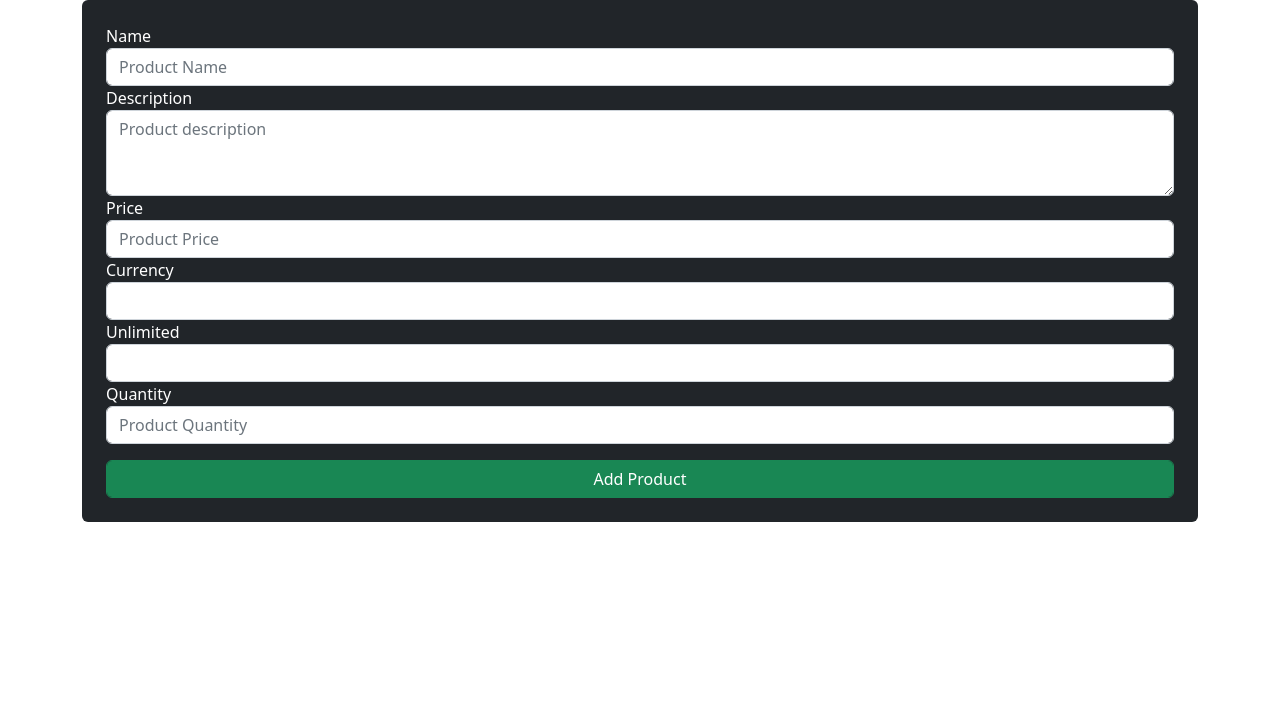
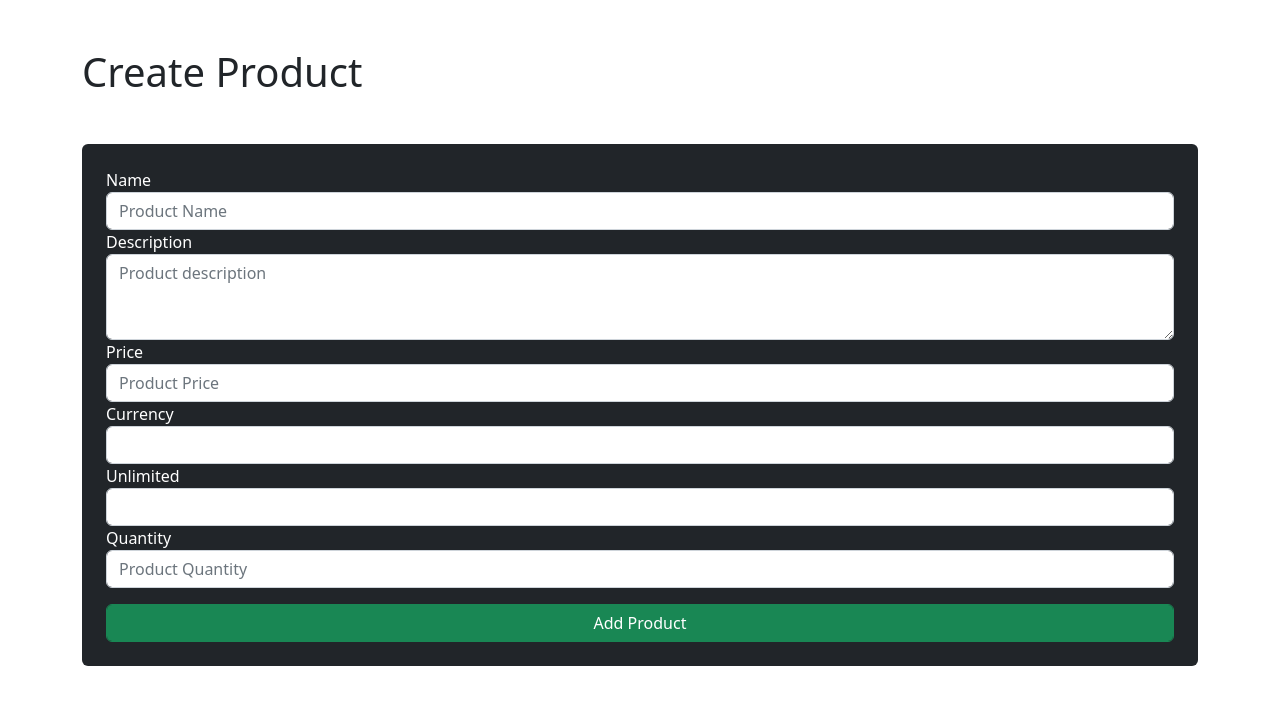
Before and after one commit to gauthierjorbel22/paystack-app, a Vue app: page /create in a window 1280 px wide. Shown: the top 704 px of the page. Built offline with nearby package versions, Linux system fonts and the light colour scheme.

Commit message:
final commit

```diff
--- a/index.html
+++ b/index.html
@@ -4,7 +4,7 @@
     <meta charset="UTF-8">
     <link rel="icon" href="/favicon.ico">
     <meta name="viewport" content="width=device-width, initial-scale=1.0">
-    <title>Vite App</title>
+    <title>Creators App </title>
   </head>
   <body>
     <div id="app"></div>
--- a/src/assets/base.css
+++ /dev/null
@@ -1,74 +0,0 @@
-color palette from <https://github.com/vuejs/theme>
-:root {
-  --vt-c-white: #ffffff;
-  --vt-c-white-soft: #f8f8f8;
-  --vt-c-white-mute: #f2f2f2;
-
-  --vt-c-black: #181818;
-  --vt-c-black-soft: #222222;
-  --vt-c-black-mute: #282828;
-
-  --vt-c-indigo: #2c3e50;
-
-  --vt-c-divider-light-1: rgba(60, 60, 60, 0.29);
-  --vt-c-divider-light-2: rgba(60, 60, 60, 0.12);
-  --vt-c-divider-dark-1: rgba(84, 84, 84, 0.65);
-  --vt-c-divider-dark-2: rgba(84, 84, 84, 0.48);
-
-  --vt-c-text-light-1: var(--vt-c-indigo);
-  --vt-c-text-light-2: rgba(60, 60, 60, 0.66);
-  --vt-c-text-dark-1: var(--vt-c-white);
-  --vt-c-text-dark-2: rgba(235, 235, 235, 0.64);
-}
-
-/* semantic color variables for this project */
-:root {
-  --color-background: var(--vt-c-white);
-  --color-background-soft: var(--vt-c-white-soft);
-  --color-background-mute: var(--vt-c-white-mute);
-
-  --color-border: var(--vt-c-divider-light-2);
-  --color-border-hover: var(--vt-c-divider-light-1);
-
-  --color-heading: var(--vt-c-text-light-1);
-  --color-text: var(--vt-c-text-light-1);
-
-  --section-gap: 160px;
-}
-
-@media (prefers-color-scheme: dark) {
-  :root {
-    --color-background: var(--vt-c-black);
-    --color-background-soft: var(--vt-c-black-soft);
-    --color-background-mute: var(--vt-c-black-mute);
-
-    --color-border: var(--vt-c-divider-dark-2);
-    --color-border-hover: var(--vt-c-divider-dark-1);
-
-    --color-heading: var(--vt-c-text-dark-1);
-    --color-text: var(--vt-c-text-dark-2);
-  }
-}
-
-*,
-*::before,
-*::after {
-  box-sizing: border-box;
-  margin: 0;
-  position: relative;
-  font-weight: normal;
-}
-
-body {
-  min-height: 100vh;
-  color: var(--color-text);
-  background: var(--color-background);
-  transition: color 0.5s, background-color 0.5s;
-  line-height: 1.6;
-  font-family: Inter, -apple-system, BlinkMacSystemFont, 'Segoe UI', Roboto, Oxygen, Ubuntu,
-    Cantarell, 'Fira Sans', 'Droid Sans', 'Helvetica Neue', sans-serif;
-  font-size: 15px;
-  text-rendering: optimizeLegibility;
-  -webkit-font-smoothing: antialiased;
-  -moz-osx-font-smoothing: grayscale;
-}
--- a/src/router/index.js
+++ b/src/router/index.js
@@ -2,7 +2,7 @@ import { createRouter, createWebHistory } from 'vue-router'
 import HomeView from '../views/HomeView.vue'
 import CreateProduct from '../views/CreateProduct.vue';
 import ListProduct from "../views/ListProduct.vue";
-import Payment from "../views/Payment.vue";
+
 
 const router = createRouter({
   history: createWebHistory(import.meta.env.BASE_URL),
@@ -23,11 +23,6 @@ const router = createRouter({
       component: ListProduct
     },
     {
-      path: "/payment",
-      name: "payment",
-      component: Payment
-    },
-    {
       path: '/about',
       name: 'about',
       // route level code-splitting
--- a/src/views/CreateProduct.vue
+++ b/src/views/CreateProduct.vue
@@ -1,6 +1,7 @@
 <template>
-    <div class="container">
-      <form class="text-bg-dark p-4 rounded" @submit.prevent="createProduct()">
+    <div class="container mt-5">
+      <h1>Create Product</h1>
+      <form class="text-bg-dark p-4 mt-5 rounded" @submit.prevent="createProduct()">
         <div class="form-group">
           <label for="name">Name</label>
           <input
@@ -122,7 +123,11 @@
             config
           );
           console.log(response);
+          this.$router.push('/list');
           return response;
+
+
+
         } catch (error) {
           console.log(error);
         }
--- a/src/views/HomeView.vue
+++ b/src/views/HomeView.vue
@@ -1,6 +1,13 @@
 <template>
   <div class="container p-5">
-    <h1>Find your best Store</h1>
+    <h1>Find Your Best Store</h1>
+    <p>Lorem ipsum dolor sit amet consectetur adipisicing elit. Non delectus quam beatae, totam corrupti cupiditate
+      error suscipit nemo rerum nam. Assumenda, accusamus culpa. Amet non quidem atque sint maxime animi nisi alias
+      veritatis, quos nesciunt corrupti sapiente autem consequuntur asperiores quas eum ipsum, ab beatae eligendi
+      repudiandae debitis placeat! Minus sapiente aliquid temporibus enim recusandae architecto, alias quas, nesciunt
+      excepturi rem, cumque eveniet molestiae obcaecati amet natus. Corporis doloribus esse libero sunt voluptate
+      sapiente ipsum dicta quae quidem at quia, alias, quis sint sequi. Facere officiis sint tempora. Ipsam deleniti
+      maiores, sit ipsa et repellendus quas neque illo dicta magni!</p>
     <div class="row">
       <div v-for="data in data" :key="data.id" class="col-sm-4">
         <div class="card text-bg-dark m-5" style="width: 25rem;">
--- a/src/views/ListProduct.vue
+++ b/src/views/ListProduct.vue
@@ -1,28 +1,22 @@
 <template>
   <div class="container">
     <div>
-      <div v-for="data in data" :key="data.id">
-        <div class="card">
-          <p>{{ data.id }}</p>
-          <p>{{ data.name }}</p>
+      <div class="" v-for="data in data" :key="data.id">
+        <div class="card text-bg-light p-5 m-5">
+          <h2>{{ data.name }}</h2>
+          <p>Product ID: {{ data.id }}</p>
           <p>{{ data.description }}</p>
-          <p>{{ data.product_code }}</p>
-          <p>{{ data.currency }}</p>
-          <p>{{ data.price }}</p>
-          <p>{{ data.quantity }}</p>
-          <p v-for="img in data.files" :key="img">
-            <img :src="img.path" alt="" class="w-50" />
-          </p>
+          <p>Product Code: {{ data.product_code }}</p>
+          <p>Price: {{ data.currency }} {{ data.price }}</p>
+          <p>Quantity: {{ data.quantity }}</p>
+          <div class="row">
+            <div v-for="img in data.files" :key="img" class="col-lg-4 col-md-12 mb-4 mb-lg-0">
+              <img :src="img.path" alt="" class="" style="width:200px; height: 200px" />
+            </div>
+          </div>
         </div>
       </div>
 
-      <!-- {{ data }} -->
-      <input
-        type="submit"
-        class="btn btn-success"
-        value="Click"
-        @click="listProduct()"
-      />
     </div>
   </div>
 </template>
@@ -67,4 +61,5 @@ export default {
 </script>
 
 <style>
+
 </style>
--- a/src/views/Payment.vue
+++ /dev/null
@@ -1,28 +0,0 @@
-<template>
-  <div class="container">
-    <h1>Payment</h1>
-    <form class="text-bg-dark p-4 rounded" @submit.prevent="createProduct()">
-      <div class="form-group">
-        <label for="name">Email</label>
-        <input type="email" class="form-control" id="name" placeholder="Email Address" v-model="email" required />
-      </div>
-      <div class="form-group">
-        <label for="description">Amount</label>
-        <input class="form-control" type="number" placeholder="$ Amount" v-model="amount">
-      </div>
-      <div class="form-group">
-        <input class="form-control mt-3 btn btn-success" type="submit" value="Pay">
-      </div>
-    </form>
-  </div>
-</template>
-
-<script>
-export default {
-
-}
-</script>
-
-<style>
-
-</style>
```
Also changed, not shown: Read Me.txt (added).
